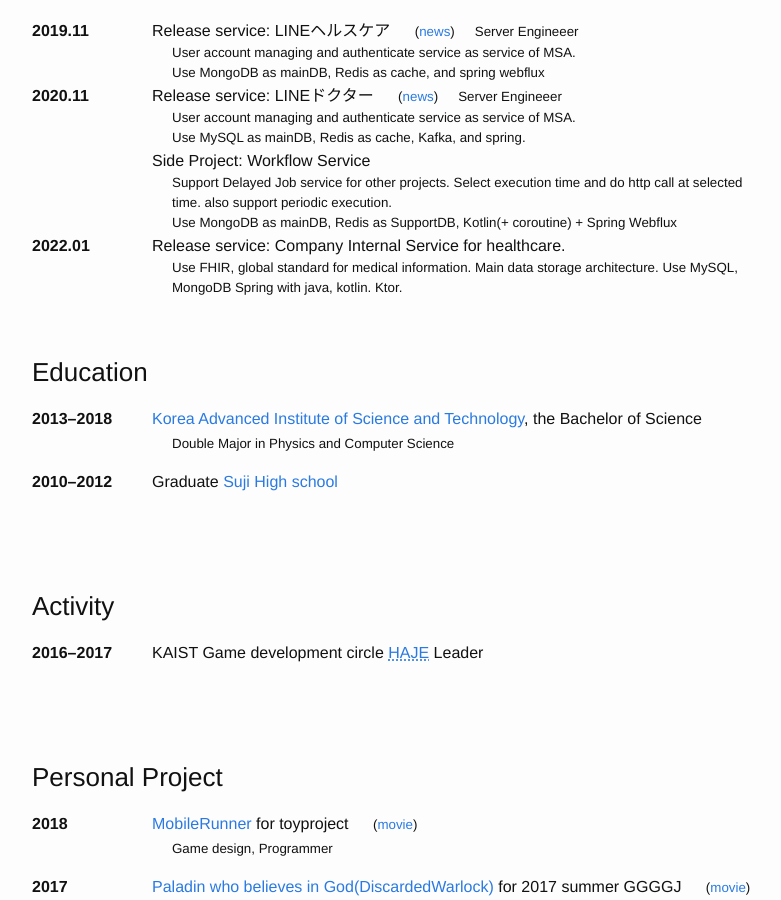
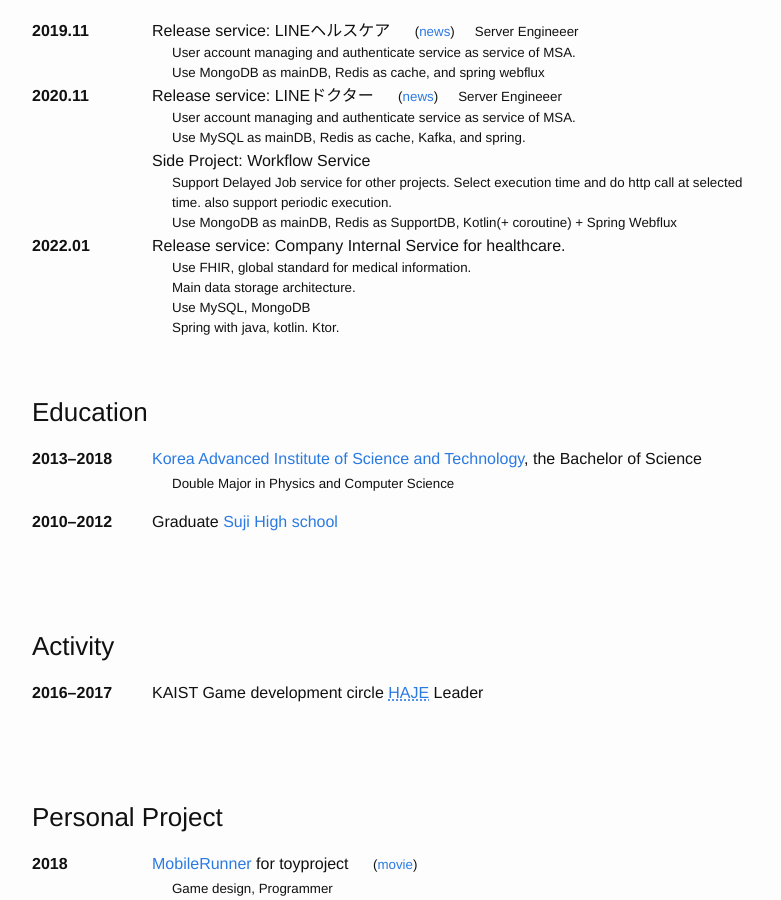
Before and after one commit to jaeyounglee978/jaeyounglee978.github.io, a Jekyll site: the page built from index.md, in a window 1280 px wide and 900 px high, scrolled down 379 px. Shown: the whole window, without its empty margins (238-1019 px from the left). Built offline with Jekyll 4.4.1, drawn with Linux system fonts in a browser that asks for light colours.

```diff
--- a/index.md
+++ b/index.md
@@ -63,10 +63,10 @@ Use MongoDB as mainDB, Redis as SupportDB, Kotlin(+ coroutine) + Spring Webflux
 2022.01
 : Release service: Company Internal Service for healthcare.
 <small>
-Use FHIR, global standard for medical information.
-Main data storage architecture.
-Use MySQL, MongoDB
-Spring with java, kotlin. Ktor.
+Use FHIR, global standard for medical information.  <br>
+Main data storage architecture.  <br>
+Use MySQL, MongoDB  <br>
+Spring with java, kotlin. Ktor.  <br>
 </small>
 <br><br>
 
```
